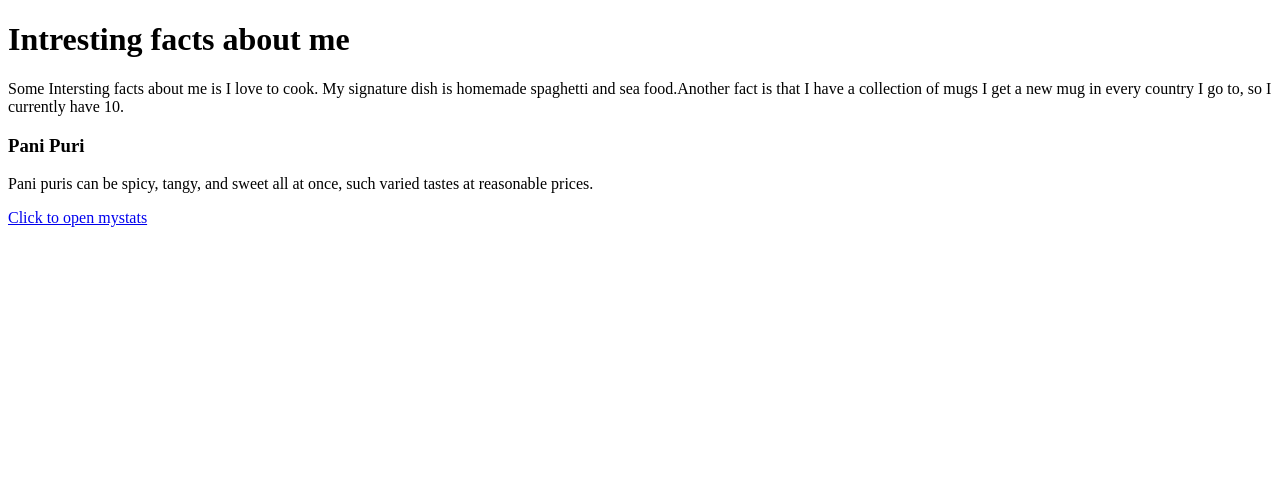
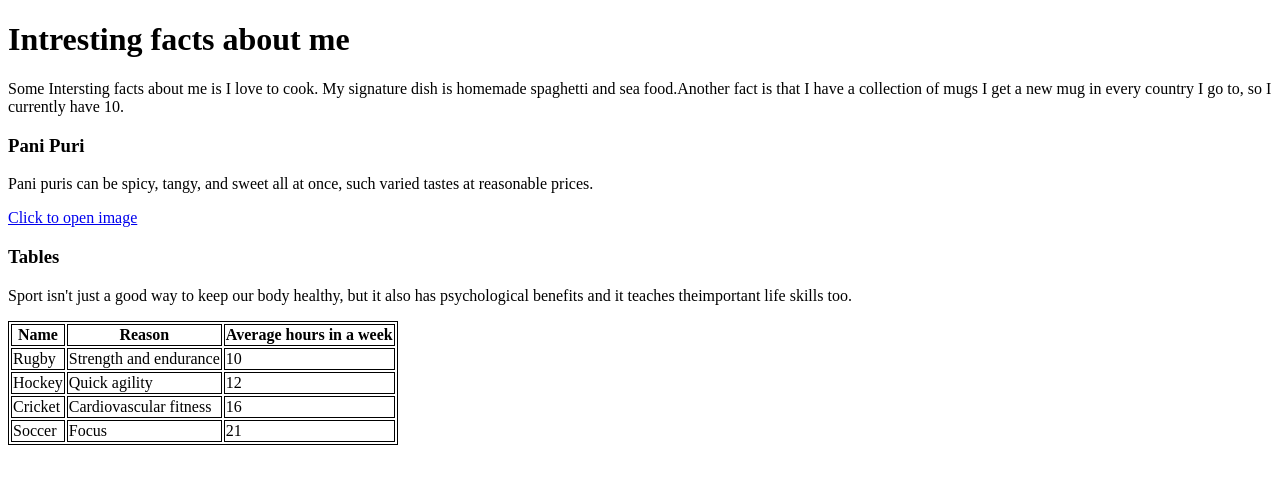
Before and after one commit to 44-563-WebApps-F23/44563-webapps-f23-assignment3-aavinash2506, a plain HTML site: page mystats.html in a window 1280 px wide. Drawn offline with Linux system fonts and the light colour scheme.

Commit message:
added a new para

```diff
--- a/mystats.html
+++ b/mystats.html
@@ -13,4 +13,49 @@
     <p>
         Pani puris can be spicy, tangy, and sweet all at once, such varied tastes at reasonable prices.
     </p>
-    <a href="DSC_0244 (1).webp">Click to open mystats</a>
+    <a href="DSC_0244 (1).webp">Click to open image</a>
+    <h3>
+        Tables
+    </h3>
+    <p>Sport isn't just a good way to keep our body healthy, but it also has psychological benefits and it teaches theimportant life skills too.</p>
+    <table>
+        <style>
+
+            table, th, td {
+
+              border:1px solid black;
+
+            }
+
+        </style>
+        <tr>
+            <th>Name</th>
+            <th>Reason</th>
+            <th>Average hours in a week</th>
+        </tr>
+
+        <tr>
+            <td>Rugby</td>
+            <td>Strength and endurance</td>
+            <td>10</td>
+        </tr>
+
+        <tr>
+            <td>Hockey</td>
+            <td>Quick agility</td>
+            <td>12</td>
+        </tr>
+
+        <tr>
+            <td>Cricket</td>
+            <td>Cardiovascular fitness</td>
+            <td>16</td>
+        </tr>
+
+        <tr>
+            <td>Soccer</td>
+            <td>Focus</td>
+            <td>21</td>
+        </tr>
+
+    </table>
```
Also changed, not shown: index.html (added, +37 -0 lines).
